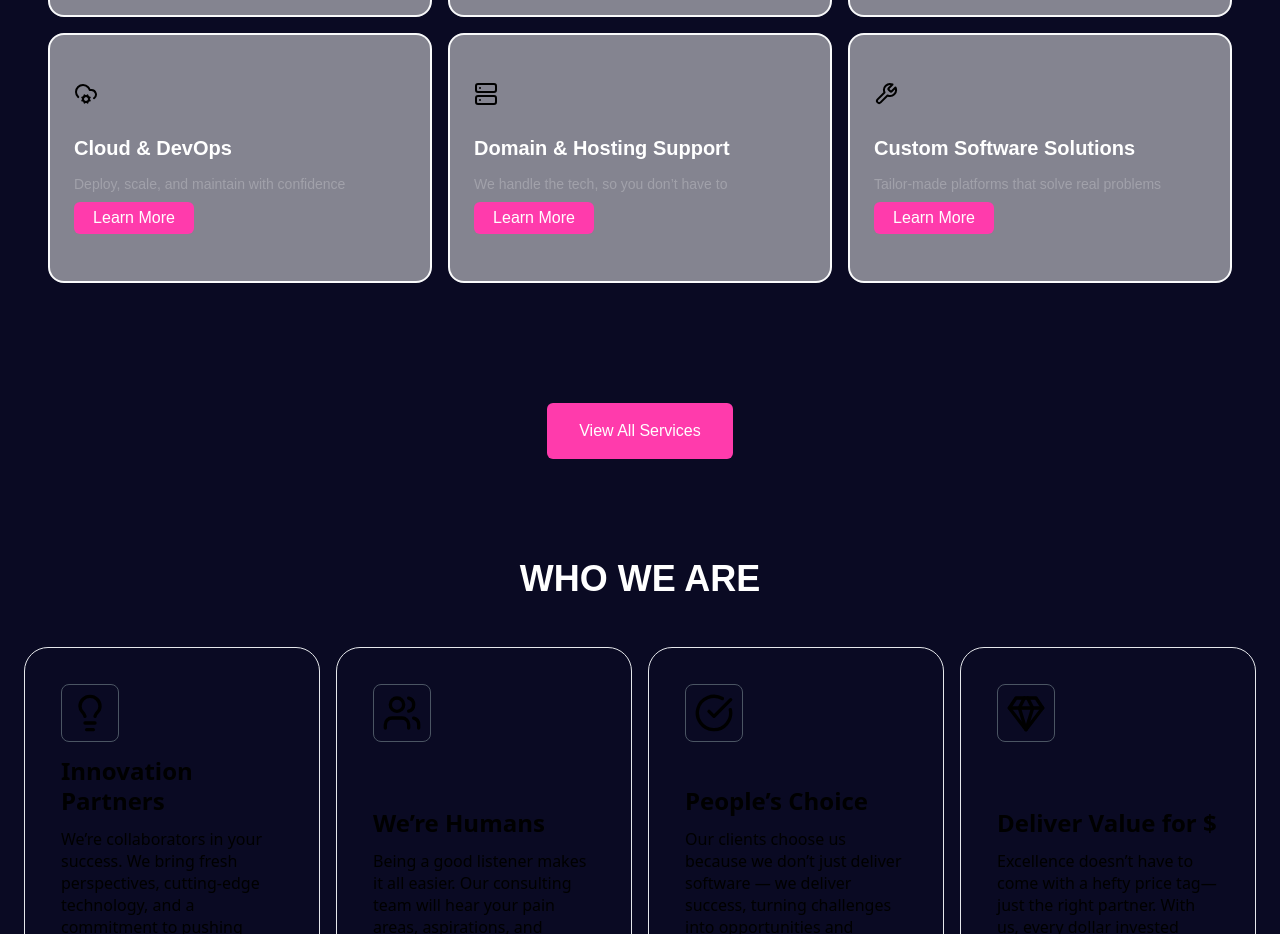
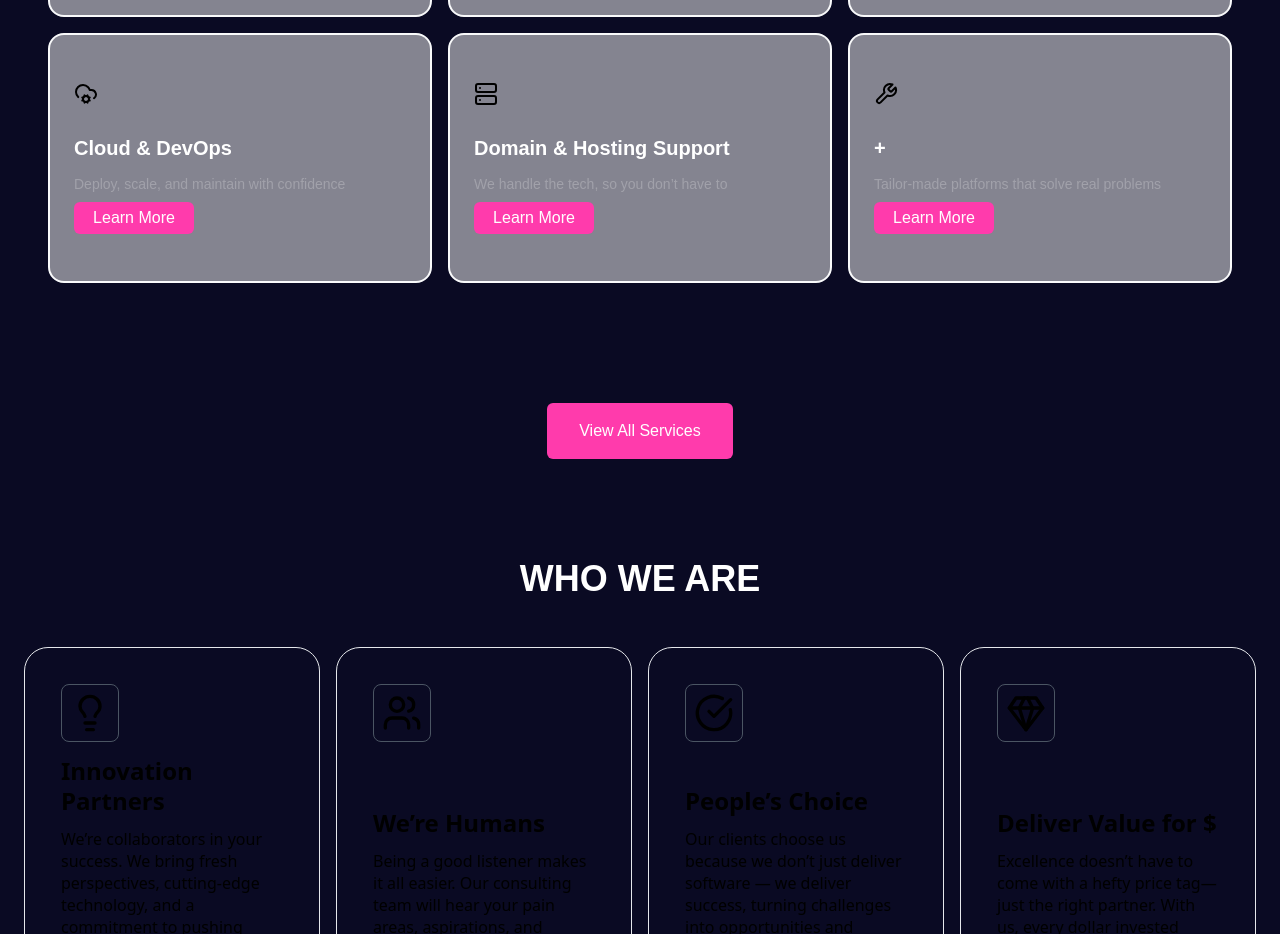
Before and after one commit to diljot111/qubix, a Next.js app: page / in a window 1280 px wide. Shown: the part 1173-2107 px from the top of the page. Built offline with nearby package versions, Linux system fonts and the light colour scheme; no server answers.

Commit message:
Minor changes

```diff
--- a/src/app/page.tsx
+++ b/src/app/page.tsx
@@ -196,7 +196,7 @@ export default function Home() {
                 <Wrench />
               </div>
               <h3 className="text-xl text-white font-semibold mb-1">
-                Custom Software Solutions
+                +
               </h3>
               <p className="text-sm text-zinc-400">
                 Tailor-made platforms that solve real problems
```
